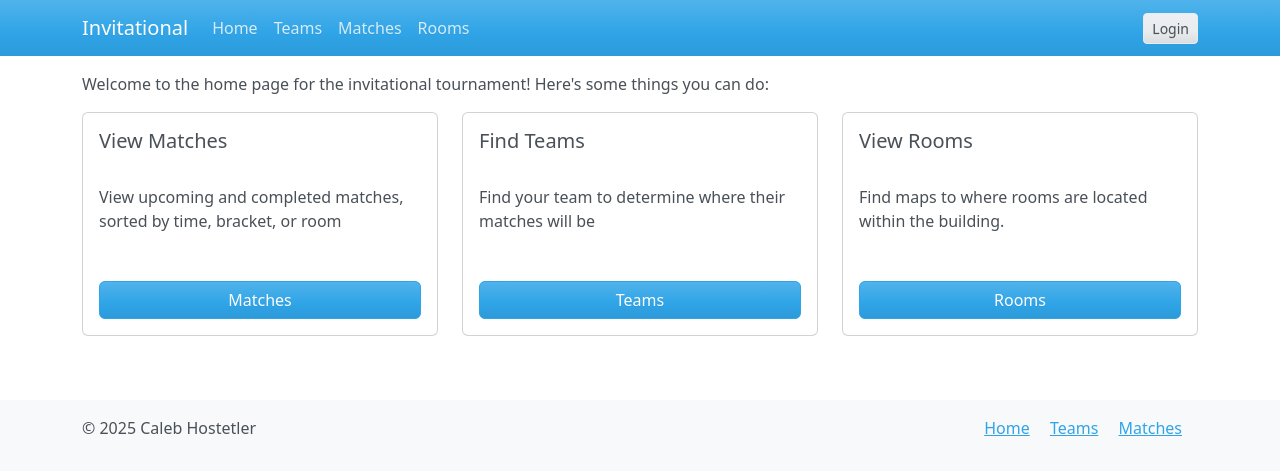
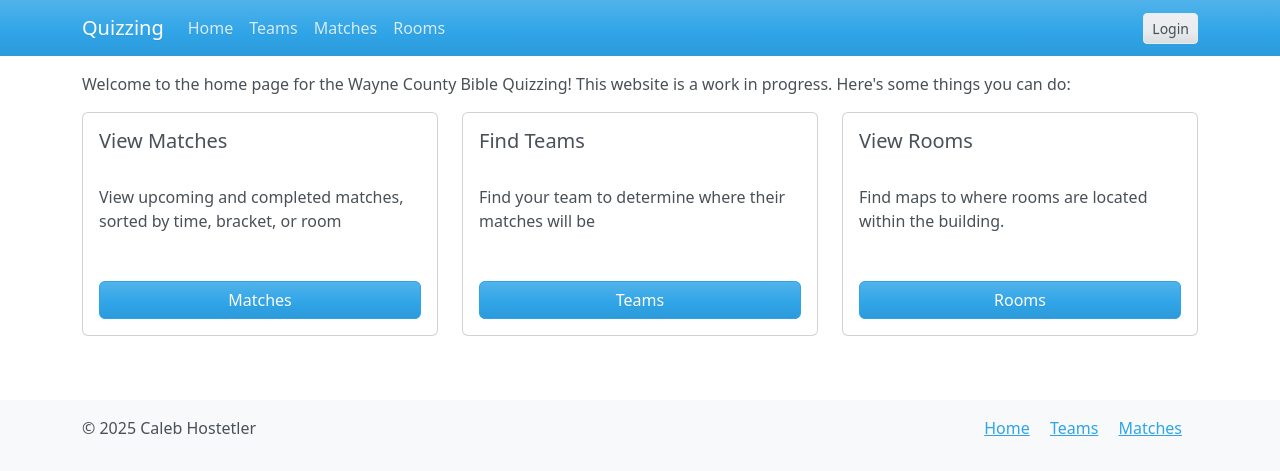
Before and after one commit to chostetler/tourneyman, a Django app: page / in a window 1280 px wide. Shown: the top 471 px of the page. Run offline with Django 5.2, Linux system fonts and the light colour scheme; some libraries are stand-ins or nearby versions.

Commit message:
Update message

```diff
--- a/matches/templates/home.html
+++ b/matches/templates/home.html
@@ -3,7 +3,7 @@
 {% block title %}Home - My Site{% endblock %}
 
 {% block content %}
-<p>Welcome to the home page for the invitational tournament! Here's some things you can do:</p>
+<p>Welcome to the home page for the Wayne County Bible Quizzing! This website is a work in progress. Here's some things you can do:</p>
 
 <div class="row row-cols-1 row-cols-md-3 g-4">
   <div class="col d-flex align-items-stretch">
--- a/matches/templates/navbar.html
+++ b/matches/templates/navbar.html
@@ -1,6 +1,6 @@
 <nav class="navbar navbar-expand-lg bg-primary" data-bs-theme="dark">
   <div class="container">
-    <a class="navbar-brand" href="{% url 'home' %}">Invitational</a>
+    <a class="navbar-brand" href="{% url 'home' %}">Quizzing</a>
     <button class="navbar-toggler" type="button" data-bs-toggle="collapse" data-bs-target="#navbarColor01" aria-controls="navbarColor01" aria-expanded="false" aria-label="Toggle navigation">
       <span class="navbar-toggler-icon"></span>
     </button>
```
